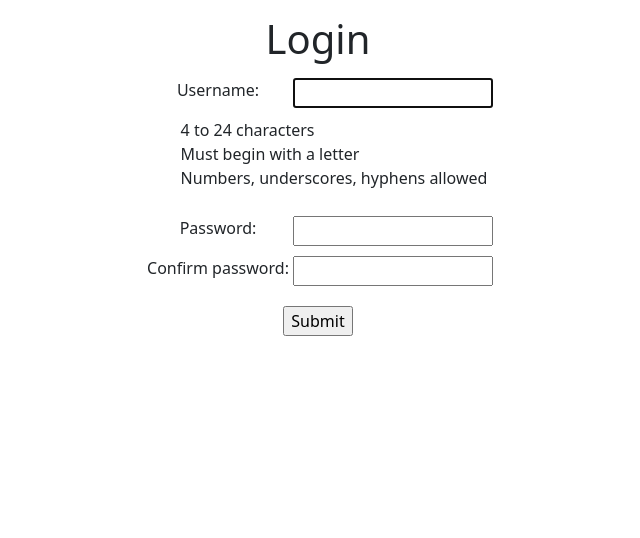
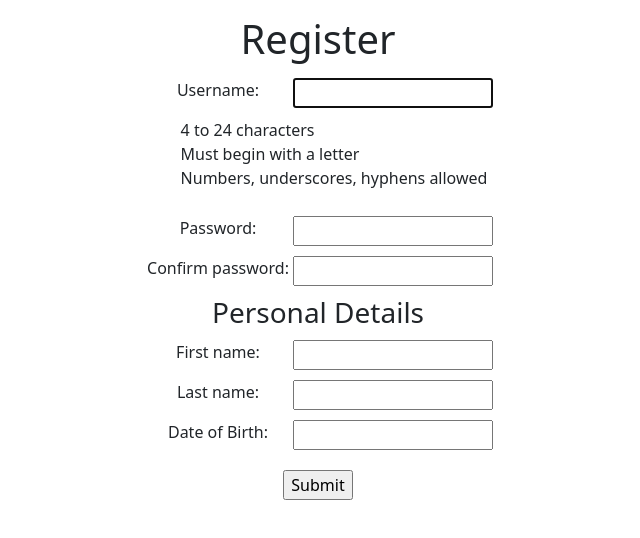
Before and after one commit to matt-b1/Personal-Budget-Pt2, a React (Create React App) app: page / in a window 1280 px wide. Shown: the top 538 px of the page, without its empty margins (322-962 px from the left). Built offline with nearby package versions, Linux system fonts and the light colour scheme.

Commit message:
data parses through form into database

```diff
--- a/src/Pages/Main/index.css
+++ b/src/Pages/Main/index.css
@@ -9,6 +9,10 @@ div #form {
 .budgetForm {
     display: flex;
     flex-direction: column;
+}
+
+#detailsHeader {
+    display: block;
 }
 
 .budgetForm>* {
--- a/src/Pages/Main/index.js
+++ b/src/Pages/Main/index.js
@@ -26,6 +26,18 @@ export const Main = () => {
     const [validConfirmPwd, setValidConfirmPwd] = useState(false);
     const [confirmPwdFocus, setConfirmPwdFocus] = useState(false);
 
+    const [firstName, setFirstName] = useState('');
+    const [validFirstName, setValidFirstName] = useState(false);
+    const [firstNameFocus, setFirstNameFocus] = useState(false);
+
+    const [lastName, setLastName] = useState('');
+    const [validLastName, setValidLastName] = useState(false);
+    const [lastNameFocus, setLastNameFocus] = useState(false);
+
+    const [dateOfBirth, setDateOfBirth] = useState('');
+    const [validDateOfBirth, setValidDateOfBirth] = useState(false);
+    const [dateOfBirthFocus, setDateOfBirthFocus] = useState(false);
+
     const [errMsg, setErrMsg] = useState('');
     const [success, setSuccess] = useState(false);
 
@@ -52,12 +64,20 @@ export const Main = () => {
         e.preventDefault();
         const v1 = USER_REGEX.test(user);
         const v2 = PWD_REGEX.test(pwd);
-        if (!v1 || !v2) {
+        if (!v1 || !v2 || !firstName || !lastName || !dateOfBirth) {
             setErrMsg('Invalid Entry');
             return;
         }
         try {
-            const response = await axios.post(REGISTER_URL, JSON.stringify({ 'username' : user, 'password' : pwd }),
+            const response = await axios.post(REGISTER_URL, JSON.stringify({
+                'username' : user,
+                'password' : pwd,
+                'userInfo' : {
+                    'firstName': firstName,
+                    'lastName': lastName,
+                    'dateOfBirth': dateOfBirth
+                }
+            }),
             {
                 headers: { 'Content-Type': 'application/json' },
                 withCredentials: true
@@ -79,7 +99,7 @@ export const Main = () => {
     return (
         <div id='form'>
             <BudgetingForm />
-            <h1> Login </h1>
+            <h1> Register    </h1>
             <form className="budgetForm" onSubmit={handleSubmit}>
                 <div className="username">
                     <label htmlFor="username"> Username: </label>
@@ -133,6 +153,43 @@ export const Main = () => {
                         <li>Must include a special character (!@#$%)</li>
                     </ul>
                 </div>
+                <h3 id="detailsHeader">Personal Details</h3>
+                <div className="firstName">
+                    <label htmlFor="firstName"> First name: </label>
+                    <input
+                        type="text"
+                        id="firstName"
+                        onChange={(e) => setFirstName(e.target.value)}
+                        value={firstName}
+                        onFocus = {() => setFirstNameFocus(true)}
+                        onBlur = {() => setFirstNameFocus(false)}
+                        required
+                    />
+                </div>
+                <div className="lastName">
+                    <label htmlFor="lastName"> Last name: </label>
+                        <input
+                            type="text"
+                            id="lastName"
+                            onChange={(e) => setLastName(e.target.value)}
+                            value={lastName}
+                            onFocus = {() => setLastNameFocus(true)}
+                            onBlur = {() => setLastNameFocus(false)}
+                            required
+                        />
+                    </div>
+                <div className="dateOfBirth">
+                    <label htmlFor="dateofBirth"> Date of Birth: </label>
+                        <input
+                            type="text"
+                            id="dateOfBirth"
+                            onChange={(e) => setDateOfBirth(e.target.value)}
+                            value={dateOfBirth}
+                            onFocus = {() => setDateOfBirthFocus(true)}
+                            onBlur = {() => setDateOfBirthFocus(false)}
+                            required
+                        />
+                </div>
                 <div className="submit">
                     <input type="submit"></input>
                 </div>
```
